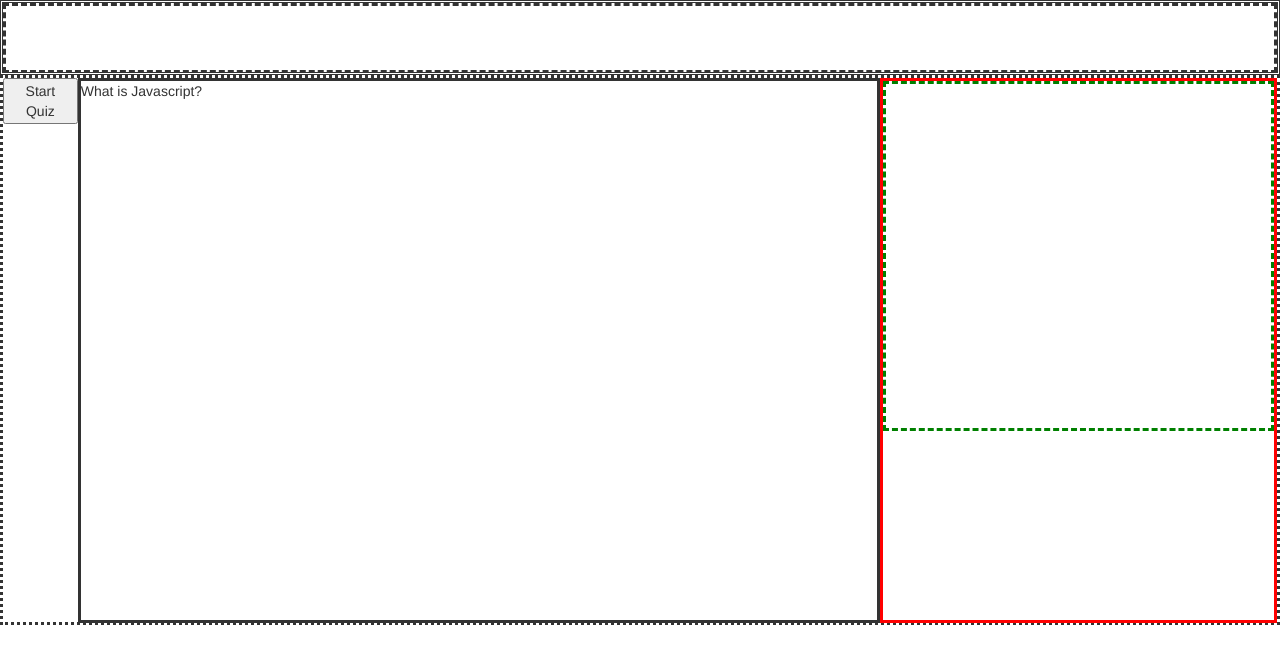
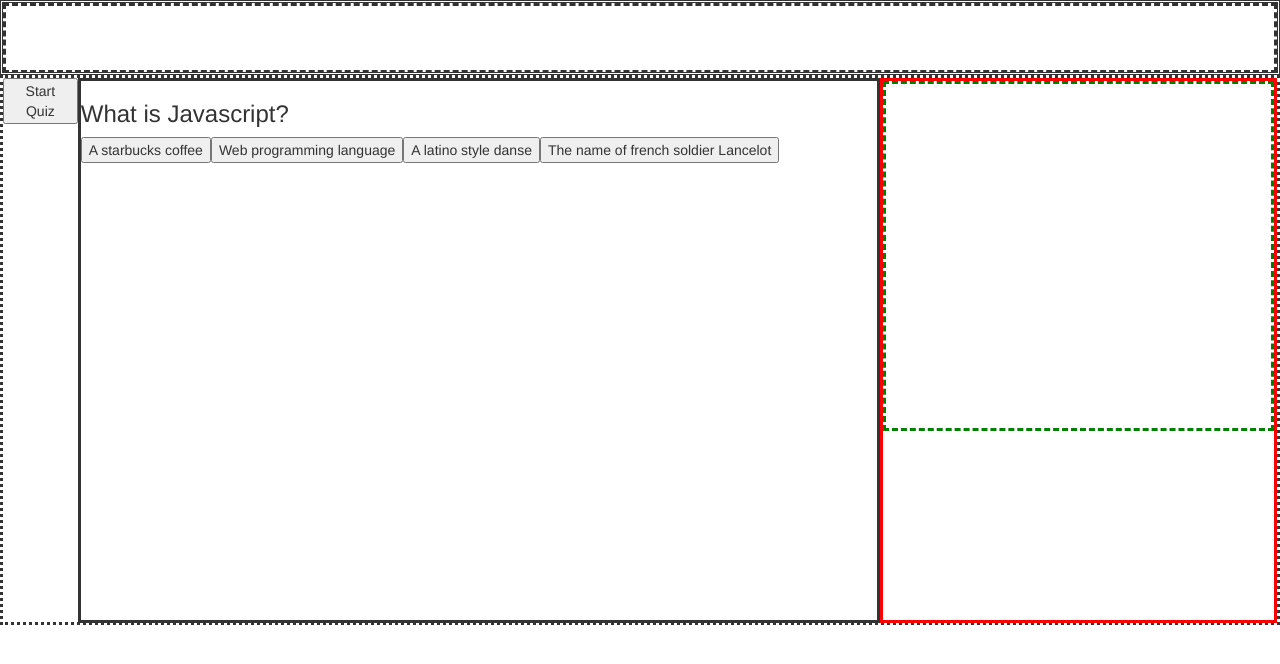
Before and after one commit to agnide4/quizredo, a plain HTML site: page index.html in a window 1280 px wide. Drawn offline with nearby package versions, Linux system fonts and the light colour scheme.

Commit message:
Working on answers display

```diff
--- a/index.html
+++ b/index.html
@@ -5,7 +5,7 @@
     <meta name="viewport" content="width=device-width, initial-scale=1.0">
     <script src="https://cdnjs.cloudflare.com/ajax/libs/jquery/3.5.1/jquery.min.js" integrity="sha256-9/aliU8dGd2tb6OSsuzixeV4y/faTqgFtohetphbbj0=" crossorigin="anonymous"></script>
     <link rel="stylesheet" href="https://maxcdn.bootstrapcdn.com/bootstrap/3.3.7/css/bootstrap.min.css" integrity="sha384-BVYiiSIFeK1dGmJRAkycuHAHRg32OmUcww7on3RYdg4Va+PmSTsz/K68vbdEjh4u" crossorigin="anonymous">
-    <script src="quiz.js"></script>
+
     <link rel="stylesheet" href="styles.css">
     <title>Quiz redo</title>
 </head>
@@ -14,23 +14,20 @@
     <div class="hRow">
         <div class="header"></div>
     </div>
-    <div class="qContainer">
-        <button class = "start">Start Quiz</button>
-        <div class="quiz">
-            <button class = "c1" Id="c1">here</button>
-            <button Id="c2"></button>
-            <button id="c3"></button>
-            <button id="c4"></button>
+    <div class = "qContainer" id="qCtn">
+        <button class = "start" id="start">Start Quiz</button>
+        <div class = "quiz" id="qZ">
         </div>
-        <div class="qData">
-                <div class="timer"></div>
-                <div class="scores"></div>
+
+        <div class="qData" id="data">
+                <div class="timer" id="time"></div>
+                <div class="scores" id="points"></div>
         </div>
     </div>
     <div class="hScores"></div>
-    <div clas = "footer"></div>
+    <div class = "footer"></div>
 
 
-
+    <script src="quiz.js"></script>
 </body>
 </html>
--- a/quiz.js
+++ b/quiz.js
@@ -3,11 +3,11 @@
 
 //Variables
 
-let qDisplay = $(".qContainer").Text;//display question
-let aDisplay = $(".quiz");//display answers
-let tDisplay = $(".timer");//display timer
-let sDisplay = $(".scores");//display scores
-let sButton = $(".start");//Start quiz on click
+//let qDisplay = $("#qCtn");//display question
+let aDisplay = $("#qZ");//display answers
+let tDisplay = $("#time");//display timer
+let sDisplay = $("#points");//display scores
+let sButton = $("#start");//Start quiz on click
 
 //Questions in an array & answers in objects
 let questions = [
@@ -59,9 +59,14 @@ let qIndex = 0; //current question index
 let qmax = questions.length-1; //length of question array
 
 function showQuiz(){
-
-        console.log(questions[qIndex]);
-        $(".quiz").text(questions[qIndex]);
+   console.log(questions[qIndex]);
+   let q = document.createElement("h3")
+   console.log(q)
+    q.innerHTML = questions[qIndex];
+    aDisplay.empty();
+    aDisplay.append(q);
+     // console.log(aDisplay)
+    showChoices();
 
 }
 
@@ -69,13 +74,23 @@ function showQuiz(){
 function showChoices () {
     const entries = Object.values(answers[qIndex]);
         console.log(entries.length);
-        //$("#c1").innerHTML += entries[0];
-    //var more=document.getElementById("more");
     for (let i = 0; i < entries.length; i++) {
       let choices = document.createElement("button");
+      choices.classList.add("btnr");
+      $("btnr").css("display", "block");
       choices.innerHTML= entries[i];
-      aDisplay.appendChild(choices);
+      aDisplay.append(choices);
+
+      // aDisplay.appen("<p class='btnr'>")
     }
+
+
+
+
+    $("btnr").on("click", function(){
+        console.log(this)
+    })
+    // create event listener
   }
 
 
```
